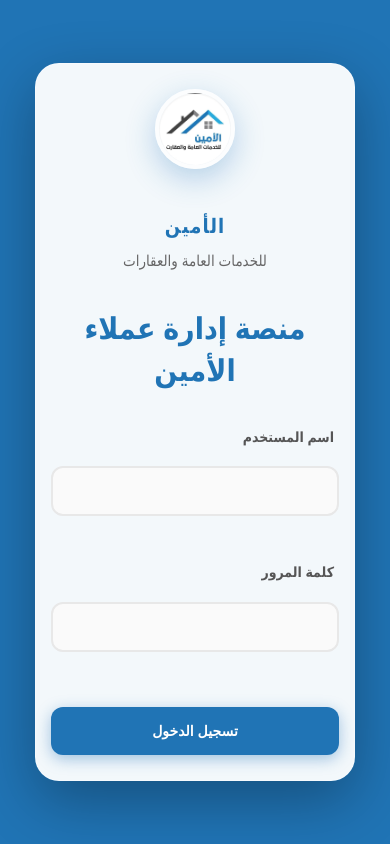
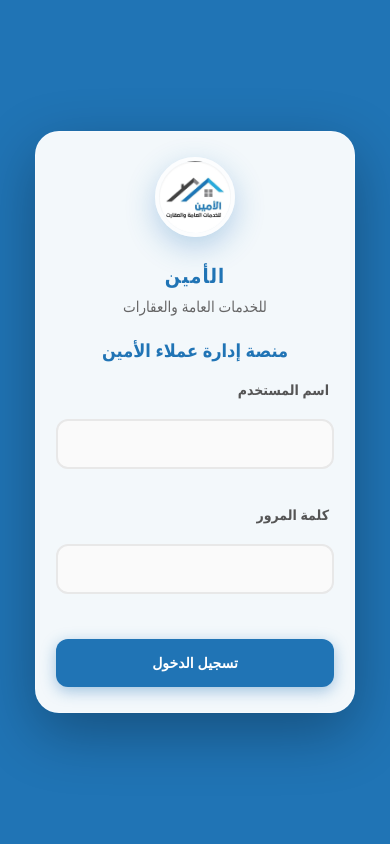
Before and after one commit to ahsn3/alamin, a website: page index.html in a window 390 px wide. Drawn offline with Linux system fonts and the light colour scheme.

Commit message:
Fix mobile responsiveness: bigger navbar logo, compact login page, prevent navbar hiding page titles

```diff
--- a/styles.css
+++ b/styles.css
@@ -43,7 +43,7 @@
     background: rgba(255, 255, 255, 0.95);
     backdrop-filter: blur(10px);
     border-radius: 24px;
-    padding: 50px 40px;
+    padding: 30px 25px;
     width: 100%;
     max-width: 480px;
     box-shadow: 0 20px 60px rgba(0, 0, 0, 0.3);
@@ -64,15 +64,15 @@
 
 .logo-container {
     text-align: center;
-    margin-bottom: 35px;
+    margin-bottom: 20px;
 }
 
 .logo-image {
-    width: 140px;
-    height: 140px;
+    width: 100px;
+    height: 100px;
     border-radius: 50%;
     object-fit: cover;
-    margin: 0 auto 20px;
+    margin: 0 auto 15px;
     box-shadow: 0 10px 30px rgba(32, 116, 181, 0.3);
     border: 4px solid rgba(255, 255, 255, 0.8);
     transition: transform 0.3s ease;
@@ -84,8 +84,8 @@
 
 .company-name {
     color: #2074b5;
-    font-size: 28px;
-    margin: 15px 0 8px;
+    font-size: 24px;
+    margin: 10px 0 5px;
     font-weight: 700;
     letter-spacing: 1px;
 }
@@ -98,16 +98,16 @@
 
 .platform-title {
     color: #2074b5;
-    font-size: 30px;
+    font-size: 22px;
     text-align: center;
-    margin-bottom: 35px;
+    margin-bottom: 20px;
     font-weight: 700;
 }
 
 .login-form {
     display: flex;
     flex-direction: column;
-    gap: 25px;
+    gap: 18px;
 }
 
 .form-group {
@@ -1066,7 +1066,7 @@
     left: 0;
     background: #2074b5;
     color: white;
-    padding: 15px 20px;
+    padding: 12px 20px;
     box-shadow: 0 4px 20px rgba(0, 0, 0, 0.3);
     z-index: 1000;
 }
@@ -1085,10 +1085,11 @@
 }
 
 .mobile-navbar-logo img {
-    width: 40px;
-    height: 40px;
+    width: 60px;
+    height: 60px;
     border-radius: 50%;
     border: 2px solid rgba(255, 255, 255, 0.3);
+    object-fit: cover;
 }
 
 .mobile-navbar-logo h3 {
@@ -1164,7 +1165,7 @@
         margin-right: 0;
         padding: 20px 15px;
         width: 100%;
-        margin-top: 80px; /* Space for mobile navbar */
+        padding-top: 120px; /* Space for mobile navbar + title */
     }
 
     .content-header {
@@ -1480,7 +1481,33 @@
     }
 
     .main-content {
-        margin-top: 70px;
+        padding-top: 110px; /* Space for mobile navbar + title */
+    }
+
+    .login-card {
+        padding: 25px 20px;
+        max-height: 95vh;
+        overflow-y: auto;
+    }
+
+    .logo-image {
+        width: 80px;
+        height: 80px;
+        margin-bottom: 10px;
+    }
+
+    .company-name {
+        font-size: 20px;
+        margin: 8px 0 4px;
+    }
+
+    .platform-title {
+        font-size: 18px;
+        margin-bottom: 15px;
+    }
+
+    .login-form {
+        gap: 15px;
     }
 
     .form-input,
```
